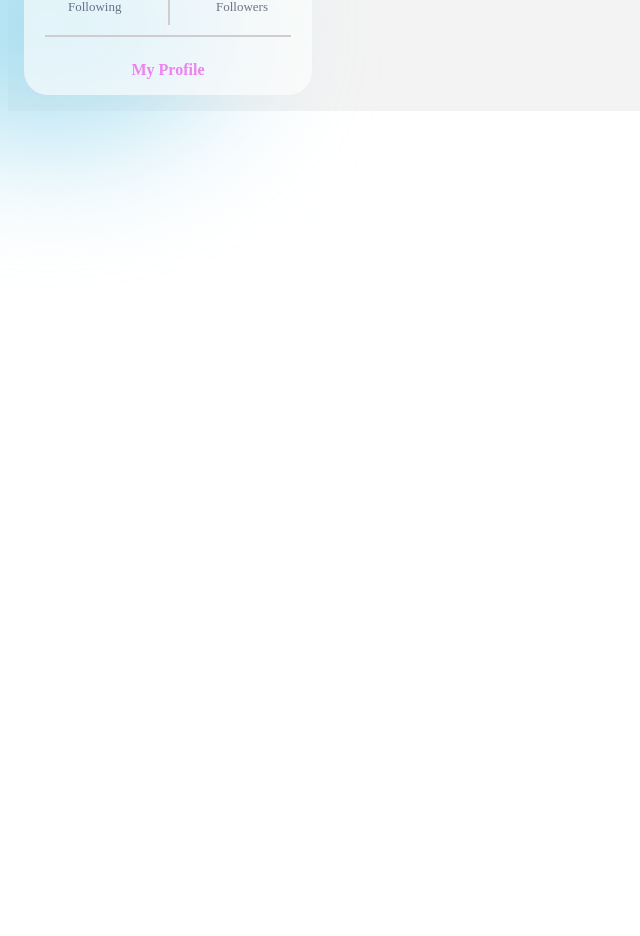
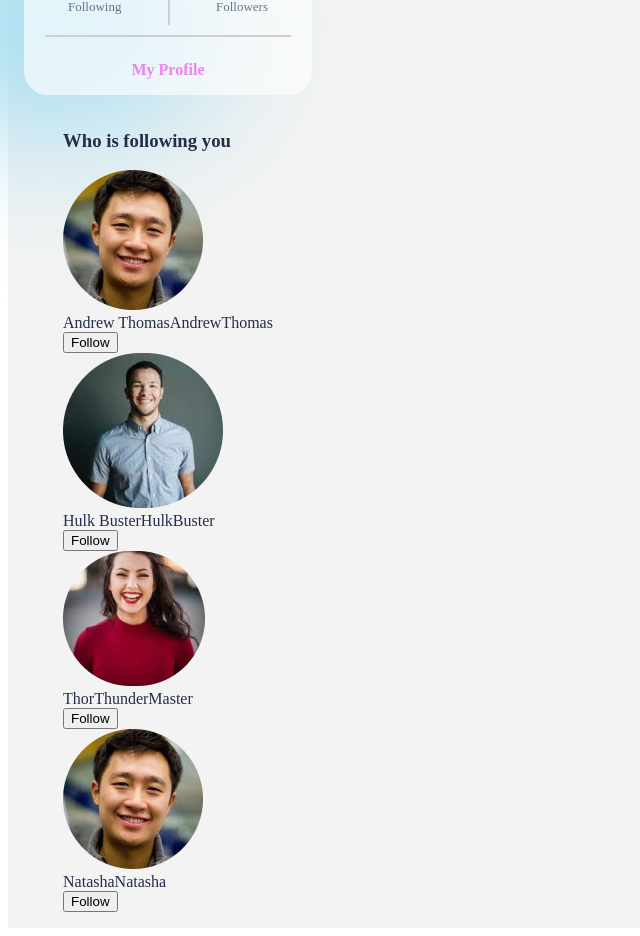
Before and after one commit to Elissa-DI/MERN_SocialMediaApp, a React (Create React App) app: page / in a window 1280 px wide. Shown: the part 376-1312 px from the top of the page, without its empty margins (0-640 px from the left). Before the commit the page ends 800 px from the top, so only its background shows below. Built offline with nearby package versions, Linux system fonts and the light colour scheme.

Commit message:
new features

```diff
--- /dev/null
+++ b/src/Data/FollowersData.jsx
@@ -0,0 +1,27 @@
+import img1 from '../img/img1.png';
+import img2 from '../img/img2.png';
+import img3 from '../img/img3.png';
+import img4 from '../img/img1.png';
+
+export const Followers = [
+    {
+        name: 'Andrew Thomas',
+        username: 'AndrewThomas',
+        img: img1
+    },
+    {
+        name: 'Hulk Buster',
+        username: 'HulkBuster',
+        img: img2
+    },
+    {
+        name: 'Thor',
+        username: 'ThunderMaster',
+        img: img3
+    },
+    {
+        name: 'Natasha',
+        username: 'Natasha',
+        img: img4
+    },
+];
--- /dev/null
+++ b/src/components/FollowersCard/FollowersCard.jsx
@@ -0,0 +1,36 @@
+import React from 'react'
+import './FollowersCard.css'
+import { Followers } from '../../Data/FollowersData'
+
+const FollowersCard = () => {
+  return (
+    <div className="FollowersCard">
+        <h3>Who is following you</h3>
+
+        {
+            Followers.map((follower, id) => {
+                return (
+                    <div className='follower'>
+                        <div>
+                            <img
+                              src={follower.img}
+                              alt=""
+                              className='followerImg'
+                            />
+                            <div className='name'>
+                                <span>{follower.name}</span>
+                                <span>{follower.username}</span>
+                            </div>
+                        </div>
+                        <button>
+                            Follow
+                        </button>
+                    </div>
+                )
+            })
+        }
+    </div>
+  )
+}
+
+export default FollowersCard
--- a/src/components/profileSide/ProfileSide.jsx
+++ b/src/components/profileSide/ProfileSide.jsx
@@ -3,12 +3,14 @@ import LogoSearch from '../LogoSearch/LogoSearch'
 import ProfileCard from '../ProfileCard/ProfileCard'
 
 import  './ProfileSide.css'
+import FollowersCard from '../FollowersCard/FollowersCard'
 
 const ProfileSide = () => {
   return (
     <div className="ProfileSide">
         <LogoSearch />
         <ProfileCard />
+        <FollowersCard />
     </div>
   )
 }
```
Also changed, not shown: src/components/FollowersCard/FollowersCard.css (added).
